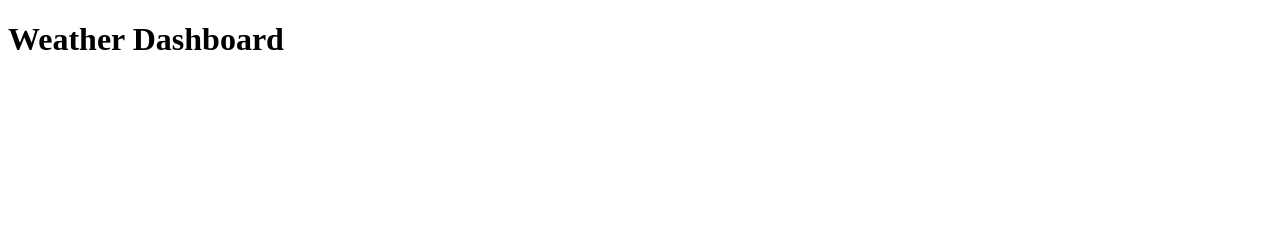
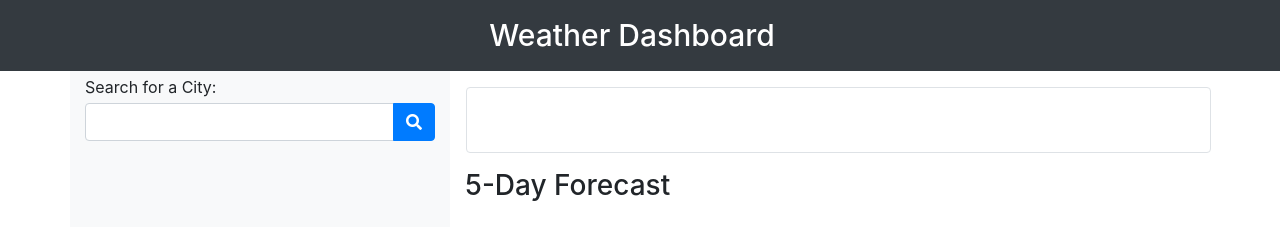
Before and after one commit to melissadaska/weather-dashboard, a plain HTML site: page index.html in a window 1280 px wide. Drawn offline with nearby package versions, Linux system fonts and the light colour scheme; files that its build step writes are made by us from their sources.

Commit message:
add html content

```diff
--- a/assets/css/style.css
+++ b/assets/css/style.css
@@ -0,0 +1,3 @@
+.navbar-brand {
+    font-size: 30px;
+}
--- a/index.html
+++ b/index.html
@@ -3,24 +3,86 @@
 <head>
     <meta charset="UTF-8">
     <meta name="viewport" content="width=device-width, initial-scale=1.0">
+    <meta http-equiv="X-UA-Compatible" content="ie=edge">
+    <link rel="stylesheet" href="https://stackpath.bootstrapcdn.com/bootstrap/4.3.1/css/bootstrap.min.css" integrity="sha384-ggOyR0iXCbMQv3Xipma34MD+dH/1fQ784/j6cY/iJTQUOhcWr7x9JvoRxT2MZw1T" crossorigin="anonymous">
+    <link rel="stylesheet" href="https://cdnjs.cloudflare.com/ajax/libs/font-awesome/5.11.2/css/all.min.css">
     <link rel="stylesheet" href="./assets/style.css">
     <title>Weather Dashboard</title>
 </head>
 
 <body>
-
-    <h1>Weather Dashboard</h1>
+    <nav class="navbar navbar-dark bg-dark">
+        <span class="navbar-brand mb-0 h1 w-100 text-center">Weather Dashboard</span>
+    </nav>
 
     <!--Add Container-->
+    <div class="container">
 
-        <!--Add column for city search-->
+        <div class="row">
+            <!--Add column for city search-->
+            <div class="col-4 bg-light">
+                <p class="search-header my-1">Search for a City:</p>
+                <div class="input-group mb-3">
+                    <input id="city-input" type="text" class="form-control" aria-label="Enter a city name">
+                    <div class="input-group-append">
+                        <button class="btn btn-primary" type="button" id="search-button">
+                            <i class="fas fa-search"></i>
+                        </button>
+                    </div>
+                </div>
+            </div>
 
-            <!-- Add buttons for previous searches-->
+            <!--Add column to display current location's weather-->
+            <div class="col-8">
+                <div class="row mr-0">
+                    <div class="col-12 border border-gray m-3 rounded">
+                        <div class="row">
+                            <div class="col-12">
+                                <span id="city-name" class="city-name align-middle"></span>
+                            </div>
+                        </div>
+                        <div class="row">
+                            <div class="col-12">
+                                <p id="temperature"></p>
+                            </div>
+                        </div>
+                        <div class="row">
+                            <div class="col-12">
+                                <p id="humidity"></p>
+                            </div>
+                        </div>
+                        <div class="row">
+                            <div class="col-12">
+                                <p id="wind-speed"></p>
+                            </div>
+                        </div>
+                        <div class="row">
+                            <div class="col-12 d-flex">
+                                <p id="UV-index"></p>
+                            </div>
+                        </div>
+                    </div>
+                </div>
 
-        <!--Add column for current location's weather-->
+                <!-- Add another row below to display 5 day forecast-->
+                <div class="row">
+                    <div class="col-12">
+                        <h3>5-Day Forecast</h3>
+                    </div>
+                </div>
+                <div class="row">
+                    <div class="col forecast bg-primary text-white ml-3 mb-3 rounded"></div>
+                    <div class="col forecast bg-primary text-white ml-3 mb-3 rounded"></div>
+                    <div class="col forecast bg-primary text-white ml-3 mb-3 rounded"></div>
+                    <div class="col forecast bg-primary text-white ml-3 mb-3 rounded"></div>
+                    <div class="col forecast bg-primary text-white ml-3 mb-3 rounded"></div>
+                </div>
+            </div>
+        </div>
 
+    </div>
 
-        <script src="./assets/js/script.js"></script>
+    <script src="./assets/js/script.js"></script>
 </body>
 
 </html>
```
